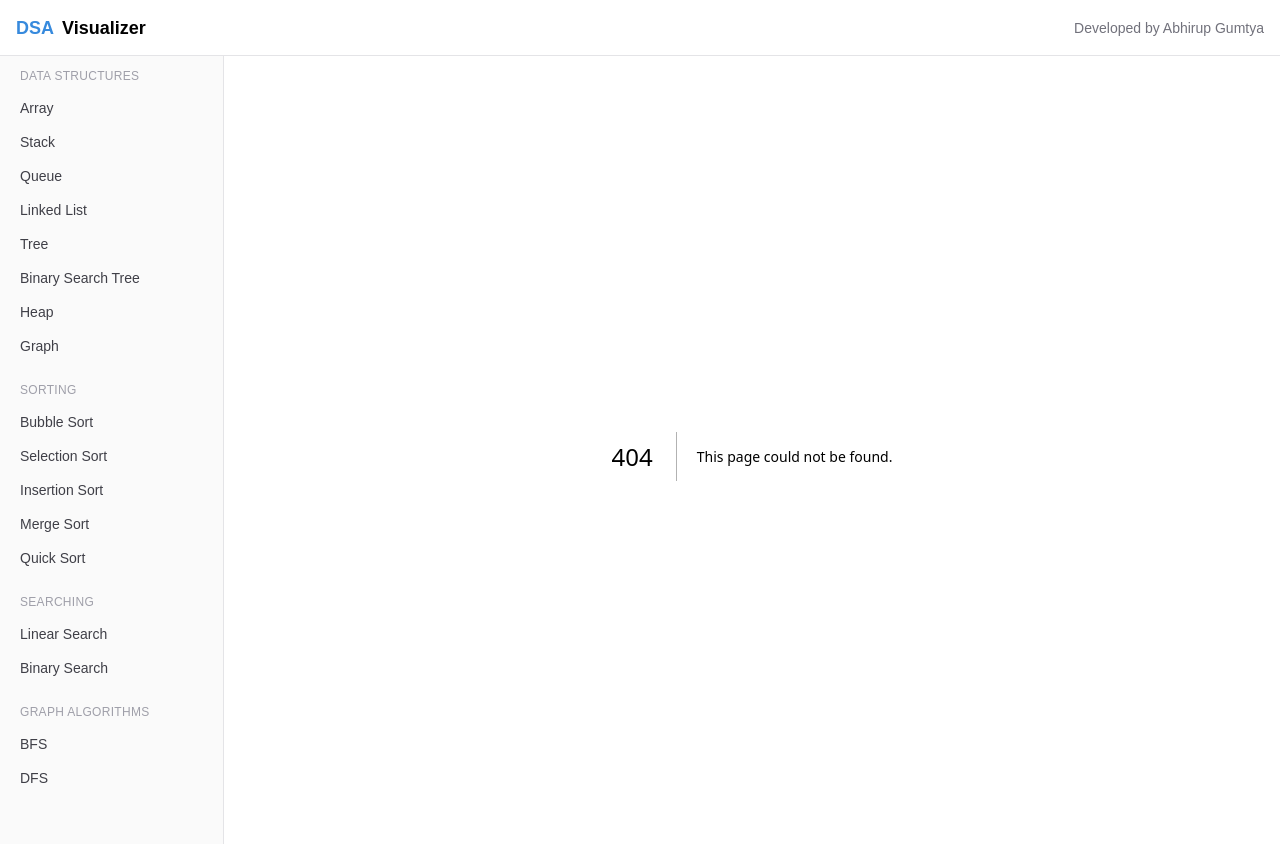
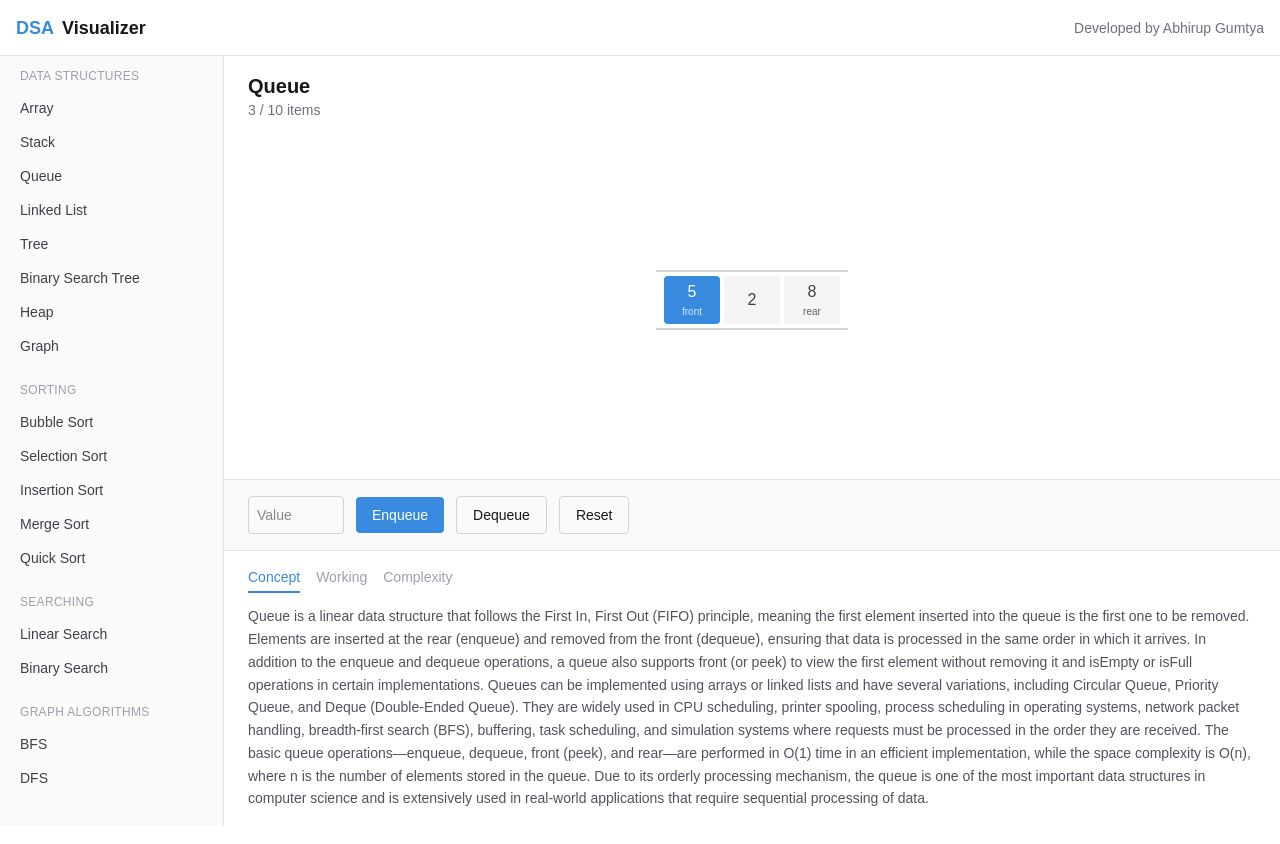
Before and after one commit to Abhirup2728/dsa-visualizer, a Next.js app: page /data-structures/queue in a window 1280 px wide. Before the commit this address had no page. Shown: the top 844 px of the page. Built offline with nearby package versions, Linux system fonts and the light colour scheme.

Commit message:
Add Queue data structure visualizer with enqueue/dequeue/reset

```diff
--- /dev/null
+++ b/app/data-structures/queue/page.tsx
@@ -0,0 +1,103 @@
+"use client";
+
+import { useState } from "react";
+import LearningPanel from "@/components/learning/LearningPanel";
+import { queueContent } from "@/content/topics";
+
+const MAX_QUEUE_SIZE = 10;
+
+export default function QueuePage() {
+  const [items, setItems] = useState<number[]>([5, 2, 8]);
+  const [inputValue, setInputValue] = useState("");
+  const [errorMessage, setErrorMessage] = useState<string | null>(null);
+  const [lastEnqueuedIndex, setLastEnqueuedIndex] = useState<number | null>(null);
+
+  function handleEnqueue() {
+    const value = Number(inputValue);
+    if (inputValue.trim() === "" || Number.isNaN(value)) {
+      setErrorMessage("Please enter a valid number.");
+      return;
+    }
+    if (items.length >= MAX_QUEUE_SIZE) {
+      setErrorMessage(`Queue is full (max ${MAX_QUEUE_SIZE} items).`);
+      return;
+    }
+    setItems((prev) => [...prev, value]);
+    setLastEnqueuedIndex(items.length);
+    setInputValue("");
+    setErrorMessage(null);
+    setTimeout(() => setLastEnqueuedIndex(null), 600);
+  }
+
+  function handleDequeue() {
+    if (items.length === 0) {
+      setErrorMessage("Queue is empty — nothing to dequeue.");
+      return;
+    }
+    setItems((prev) => prev.slice(1));
+    setErrorMessage(null);
+  }
+
+  function handleReset() {
+    setItems([]);
+    setErrorMessage(null);
+    setInputValue("");
+  }
+
+  return (
+    <div className="flex flex-col h-full">
+      <div className="px-6 pt-4">
+        <h1 className="text-xl font-semibold">Queue</h1>
+        <p className="text-sm text-zinc-500">{items.length} / {MAX_QUEUE_SIZE} items</p>
+      </div>
+
+      <div className="flex-1 flex items-center justify-center px-10 py-6">
+        <div className="flex items-center gap-1 border-t-2 border-b-2 border-zinc-300 min-h-[60px] px-2">
+          {items.length === 0 && <p className="text-sm text-zinc-400 px-4">Empty</p>}
+          {items.map((value, index) => (
+            <div
+              key={index}
+              className={`w-14 h-12 flex flex-col items-center justify-center rounded font-medium transition-all duration-300 ${
+                index === lastEnqueuedIndex
+                  ? "bg-viz-active text-white"
+                  : index === 0
+                  ? "bg-viz-default text-white"
+                  : "bg-zinc-100 text-zinc-700"
+              }`}
+            >
+              {value}
+              {index === 0 && <span className="text-[10px] opacity-80">front</span>}
+              {index === items.length - 1 && index !== 0 && (
+                <span className="text-[10px] opacity-80">rear</span>
+              )}
+            </div>
+          ))}
+        </div>
+      </div>
+
+      <div className="flex flex-col gap-2 px-6 py-4 border-t border-zinc-200 bg-zinc-50">
+        <div className="flex items-center gap-3">
+          <input
+            type="number"
+            value={inputValue}
+            onChange={(e) => setInputValue(e.target.value)}
+            placeholder="Value"
+            className="w-24 border border-zinc-300 rounded px-2 py-2 text-sm"
+          />
+          <button onClick={handleEnqueue} className="px-4 py-2 rounded bg-viz-default text-white text-sm font-medium hover:opacity-90">
+            Enqueue
+          </button>
+          <button onClick={handleDequeue} className="px-4 py-2 rounded border border-zinc-300 text-sm hover:bg-zinc-100">
+            Dequeue
+          </button>
+          <button onClick={handleReset} className="px-4 py-2 rounded border border-zinc-300 text-sm hover:bg-zinc-100">
+            Reset
+          </button>
+        </div>
+        {errorMessage && <p className="text-sm text-viz-error font-medium">{errorMessage}</p>}
+      </div>
+
+      <LearningPanel content={queueContent} />
+    </div>
+  );
+}
--- a/content/topics.ts
+++ b/content/topics.ts
@@ -192,3 +192,19 @@ export const arrayContent: LearningContent = {
     space: "O(n)",
   },
 };
+export const queueContent: LearningContent = {
+  concept:
+    "Queue is a linear data structure that follows the First In, First Out (FIFO) principle, meaning the first element inserted into the queue is the first one to be removed. Elements are inserted at the rear (enqueue) and removed from the front (dequeue), ensuring that data is processed in the same order in which it arrives. In addition to the enqueue and dequeue operations, a queue also supports front (or peek) to view the first element without removing it and isEmpty or isFull operations in certain implementations. Queues can be implemented using arrays or linked lists and have several variations, including Circular Queue, Priority Queue, and Deque (Double-Ended Queue). They are widely used in CPU scheduling, printer spooling, process scheduling in operating systems, network packet handling, breadth-first search (BFS), buffering, task scheduling, and simulation systems where requests must be processed in the order they are received. The basic queue operations—enqueue, dequeue, front (peek), and rear—are performed in O(1) time in an efficient implementation, while the space complexity is O(n), where n is the number of elements stored in the queue. Due to its orderly processing mechanism, the queue is one of the most important data structures in computer science and is extensively used in real-world applications that require sequential processing of data.",
+  working: [
+    "Enqueue adds a new element to the rear of the queue.",
+    "Dequeue removes and returns the element at the front of the queue.",
+    "The front element is always the one that has been waiting the longest.",
+    "Attempting to dequeue from an empty queue is an invalid operation and produces an error.",
+  ],
+  complexity: {
+    best: "O(1)",
+    average: "O(1)",
+    worst: "O(1)",
+    space: "O(n)",
+  },
+};
```
